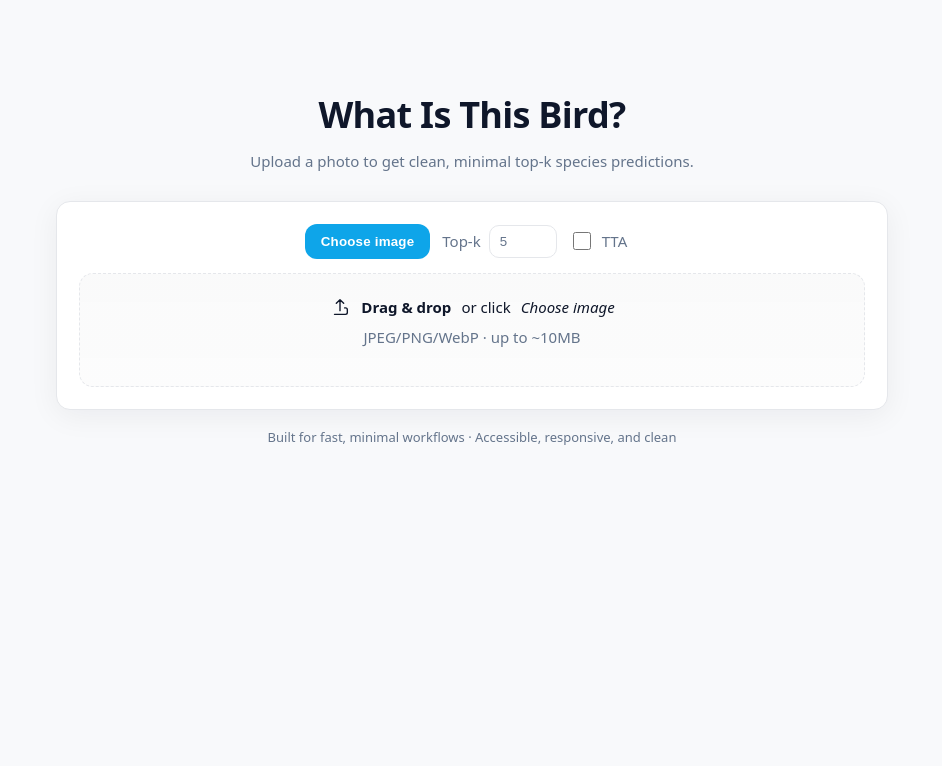
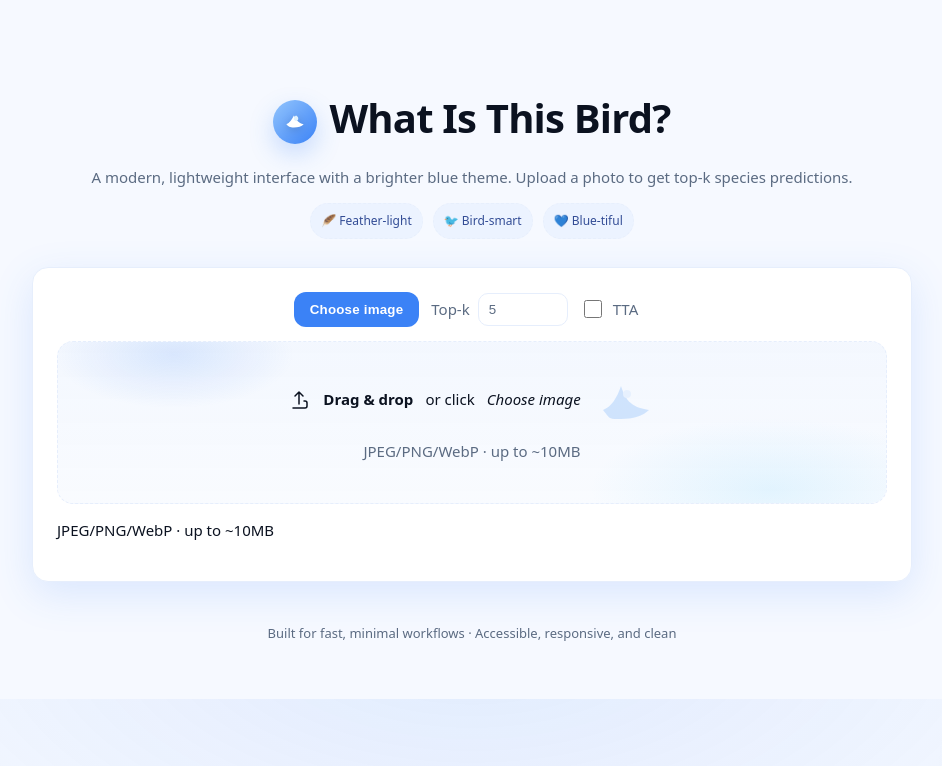
Before and after one commit to vincentchen913/whatbirdisthis, a plain HTML site: page static/index.html in a window 1280 px wide. Shown: the whole page, without its empty margins (168-1110 px from the left). Drawn offline with Linux system fonts and the light colour scheme.

Commit message:
change theme

```diff
--- a/static/index.html
+++ b/static/index.html
@@ -7,34 +7,41 @@
   <style>
     /* --- Minimal, clean, and accessible base --- */
     :root{
-      --bg: #f8f9fb;
+      --bg: #f6f9ff;
+      --bg-accent: radial-gradient(1200px 600px at 50% -10%, rgba(59,130,246,.12), transparent 60%),
+                   radial-gradient(800px 500px at 120% 10%, rgba(59,130,246,.08), transparent 55%),
+                   radial-gradient(700px 500px at -20% 30%, rgba(125,211,252,.10), transparent 55%);
       --card: #ffffff;
-      --text: #0f172a;
-      --muted: #64748b;
-      --line: #e5e7eb;
-      --accent: #0ea5e9; /* sky-500 */
+      --text: #0b1220;
+      --muted: #5b6b82;
+      --line: #e6eefc;
+      --accent: #3b82f6; /* blue-500 */
       --accent-ink: #ffffff;
-      --soft: 16px;
-      --radius: 14px;
-      --shadow: 0 6px 30px rgba(15, 23, 42, .06);
+      --soft: 18px;
+      --radius: 16px;
+      --shadow: 0 12px 40px rgba(59, 130, 246, .15);
     }
     @media (prefers-color-scheme: dark){
       :root{
-        --bg:#0b1220; --card:#0f172a; --text:#e5e7eb; --muted:#94a3b8; --line:#1f2937; --accent:#38bdf8; --accent-ink:#06131f;
-        --shadow: 0 8px 30px rgba(0,0,0,.35);
+        --bg:#0b1220;
+        --bg-accent: radial-gradient(1200px 600px at 50% -10%, rgba(59,130,246,.25), transparent 60%),
+                      radial-gradient(700px 500px at -20% 30%, rgba(56,189,248,.18), transparent 55%);
+        --card:#0f172a; --text:#ecf2ff; --muted:#9db1d1; --line:#1f2a44; --accent:#60a5fa; --accent-ink:#06131f;
+        --shadow: 0 16px 40px rgba(2,6,23,.6);
       }
+    }
     }
 
     *{box-sizing:border-box}
-    html,body{height:100%}
+    html,body{margin:0; font: 15px/1.5 system-ui, -apple-system, Segoe UI, Roboto, Helvetica, Arial; background:var(--bg); background-image: var(--bg-accent); color:var(--text)}
     body{margin:0; font: 15px/1.5 system-ui, -apple-system, Segoe UI, Roboto, Helvetica, Arial; background:var(--bg); color:var(--text)}
 
     .wrap{max-width:880px; margin:0 auto; padding:24px}
     header{max-width:720px; margin:64px auto 28px; text-align:center}
-    h1{margin:0 0 8px; font-size: clamp(28px, 4vw, 36px); letter-spacing:-0.02em}
+    h1{margin:0 0 8px; font-size: clamp(30px, 4.4vw, 40px); letter-spacing:-0.02em}
     .sub{color:var(--muted); margin:0}
 
-    .card{background:var(--card); border:1px solid var(--line); border-radius:var(--radius); box-shadow:var(--shadow); padding: clamp(16px, 3vw, 22px)}
+    .card{background:var(--card); border:1px solid var(--line); border-radius:var(--radius); box-shadow:var(--shadow); padding: clamp(18px, 3.2vw, 24px); backdrop-filter:saturate(120%) blur(2px)}
 
     /* Controls row */
     .controls{display:flex; gap:12px; align-items:center; justify-content:center; flex-wrap:wrap; margin: 0 0 14px}
@@ -47,18 +54,29 @@
     .inline input[type="checkbox"]{width:18px; height:18px}
 
     /* Dropzone */
-    .drop{border:1.5px dashed var(--line); border-radius:var(--radius); background:linear-gradient(180deg, rgba(2,10,22,0.02), rgba(2,10,22,0.01)); padding:22px; text-align:center}
+    .drop{border:1.5px dashed var(--line); border-radius:var(--radius); background:linear-gradient(180deg, rgba(59,130,246,0.06), rgba(59,130,246,0.03)); padding:26px; text-align:center; position:relative; overflow:hidden}
+    .drop:before{content:""; position:absolute; inset:-20% -10%; background: radial-gradient(200px 90px at 20% 20%, rgba(59,130,246,.15), transparent 60%), radial-gradient(300px 120px at 80% 80%, rgba(125,211,252,.18), transparent 60%); pointer-events:none}
+    .drop.drag{background:rgba(191,219,254,.35); border-color:#93c5fd}
+    .drop .hint{color:var(--muted); margin-top:8px}
     .drop.drag{background:rgba(56,189,248,.08); border-color:#bae6fd}
     .drop .hint{color:var(--muted); margin-top:8px}
 
     /* Result area */
-    .result{display:none; gap:18px; align-items:flex-start; flex-wrap:wrap; margin-top:16px}
+    .result{display:none; gap:18px; align-items:flex-start; flex-wrap:wrap; margin-top:18px}
+    .shot img{max-width:340px; max-height:340px; border-radius:14px; border:1px solid var(--line); box-shadow:0 10px 24px rgba(2,6,23,.08)}
     .shot{flex:0 0 auto}
     .shot img{max-width:320px; max-height:320px; border-radius:12px; border:1px solid var(--line)}
     .panel{flex:1; min-width:260px}
     .meta{color:var(--muted); margin: 4px 0 10px}
 
     table{width:100%; border-collapse:collapse}
+    th,td{padding:12px 0; border-bottom:1px solid var(--line); text-align:left}
+    th{font-size:12px; color:#1e3a8a; letter-spacing:.3px; text-transform:uppercase}
+    .row{display:flex; align-items:center; gap:12px}
+    .bar{flex:1; height:8px; background:rgba(59,130,246,.16); border-radius:999px; overflow:hidden}
+    .bar > i{display:block; height:100%; width:0}
+    .label{min-width:44%}
+    .pct{font-variant-numeric: tabular-nums; min-width:66px; text-align:right}
     th,td{padding:10px 0; border-bottom:1px solid var(--line); text-align:left}
     th{font-size:13px; color:var(--muted); font-weight:600}
     .row{display:flex; align-items:center; gap:10px}
@@ -76,13 +94,34 @@
     /* Subtle motion */
     .fade-in{animation:fade .28s ease-out}
     @keyframes fade{from{opacity:0; transform:translateY(2px)} to{opacity:1; transform:translateY(0)}}
+    /* Modern header additions */
+    header{max-width:820px; margin:64px auto 28px; text-align:center; position:relative}
+    header .hero{display:flex; align-items:center; justify-content:center; gap:12px; margin-bottom:10px}
+    header .logo{width:44px; height:44px; border-radius:50%; background:linear-gradient(135deg, #93c5fd, #3b82f6); display:grid; place-items:center; box-shadow:0 10px 24px rgba(59,130,246,.25)}
+    header .logo svg{filter:drop-shadow(0 2px 4px rgba(0,0,0,.15))}
+    .sub{color:var(--muted); margin:0}
+    .stickers{display:flex; gap:10px; justify-content:center; margin-top:14px; opacity:.9}
+    .sticker{padding:8px 10px; border:1px dashed var(--line); border-radius:999px; background:rgba(59,130,246,.06); font-size:12px; color:#1e3a8a}
   </style>
 </head>
 <body>
   <div class="wrap">
     <header>
-      <h1>What Is This Bird?</h1>
-      <p class="sub">Upload a photo to get clean, minimal top‑k species predictions.</p>
+      <div class="hero">
+        <div class="logo" aria-hidden="true">
+          <svg width="26" height="26" viewBox="0 0 24 24" fill="none" xmlns="http://www.w3.org/2000/svg" aria-hidden="true">
+            <path d="M4 14c3-1 5-4 7-8 2 4 4 7 9 8-2 2-5 3-9 3s-5-1-7-3Z" fill="#fff"/>
+            <path d="M13 6c1 .5 2 1.6 2 2.8 0 1.2-.8 2.2-2 2.2s-2-.9-2-2.1C11 7.7 12 6.6 13 6Z" fill="#e0f2fe"/>
+          </svg>
+        </div>
+        <h1>What Is This Bird?</h1>
+      </div>
+      <p class="sub">A modern, lightweight interface with a brighter blue theme. Upload a photo to get top‑k species predictions.</p>
+      <div class="stickers" aria-hidden="true">
+        <span class="sticker">🪶 Feather‑light</span>
+        <span class="sticker">🐦 Bird‑smart</span>
+        <span class="sticker">💙 Blue‑tiful</span>
+      </div>
     </header>
 
     <section class="card fade-in" aria-labelledby="uploaderTitle">
@@ -104,10 +143,16 @@
       </div>
 
       <div id="drop" class="drop" tabindex="0" aria-label="Drop image here or paste from clipboard">
-        <div style="display:flex; align-items:center; justify-content:center; gap:10px; flex-wrap:wrap">
-          <svg width="22" height="22" viewBox="0 0 24 24" fill="none" aria-hidden="true"><path d="M12 16V4m0 0-4 4m4-4 4 4M6 20h12a2 2 0 0 0 2-2v-3a2 2 0 0 0-2-2h-1" stroke="currentColor" stroke-width="1.5" stroke-linecap="round" stroke-linejoin="round"/></svg>
+        <div style="display:flex; align-items:center; justify-content:center; gap:12px; flex-wrap:wrap; position:relative; z-index:1">
+          <svg width="24" height="24" viewBox="0 0 24 24" fill="none" aria-hidden="true"><path d="M12 16V4m0 0-4 4m4-4 4 4M6 20h12a2 2 0 0 0 2-2v-3a2 2 0 0 0-2-2h-1" stroke="currentColor" stroke-width="1.5" stroke-linecap="round" stroke-linejoin="round"/></svg>
           <strong>Drag & drop</strong> or click <em>Choose image</em>
+          <svg width="64" height="64" viewBox="0 0 64 64" aria-hidden="true" style="opacity:.25; transform:translateY(2px)">
+            <path d="M10 40c8-3 14-12 18-24 4 12 8 21 28 24-6 6-16 9-28 9S18 50 10 40Z" fill="#60a5fa"/>
+            <circle cx="34" cy="24" r="4" fill="#bfdbfe"/>
+          </svg>
         </div>
+        <p class="hint">JPEG/PNG/WebP · up to ~10MB</p>
+      </div>
         <p class="hint">JPEG/PNG/WebP · up to ~10MB</p>
       </div>
 
```
